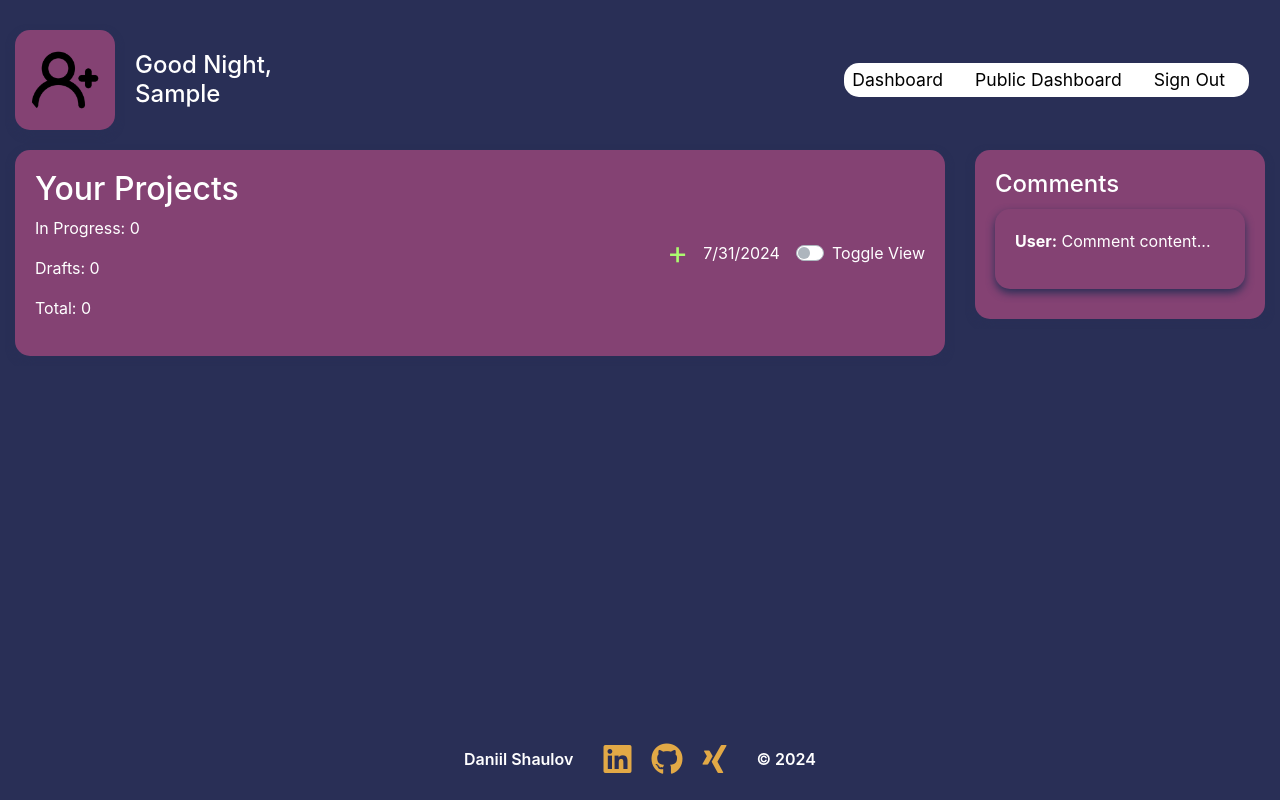
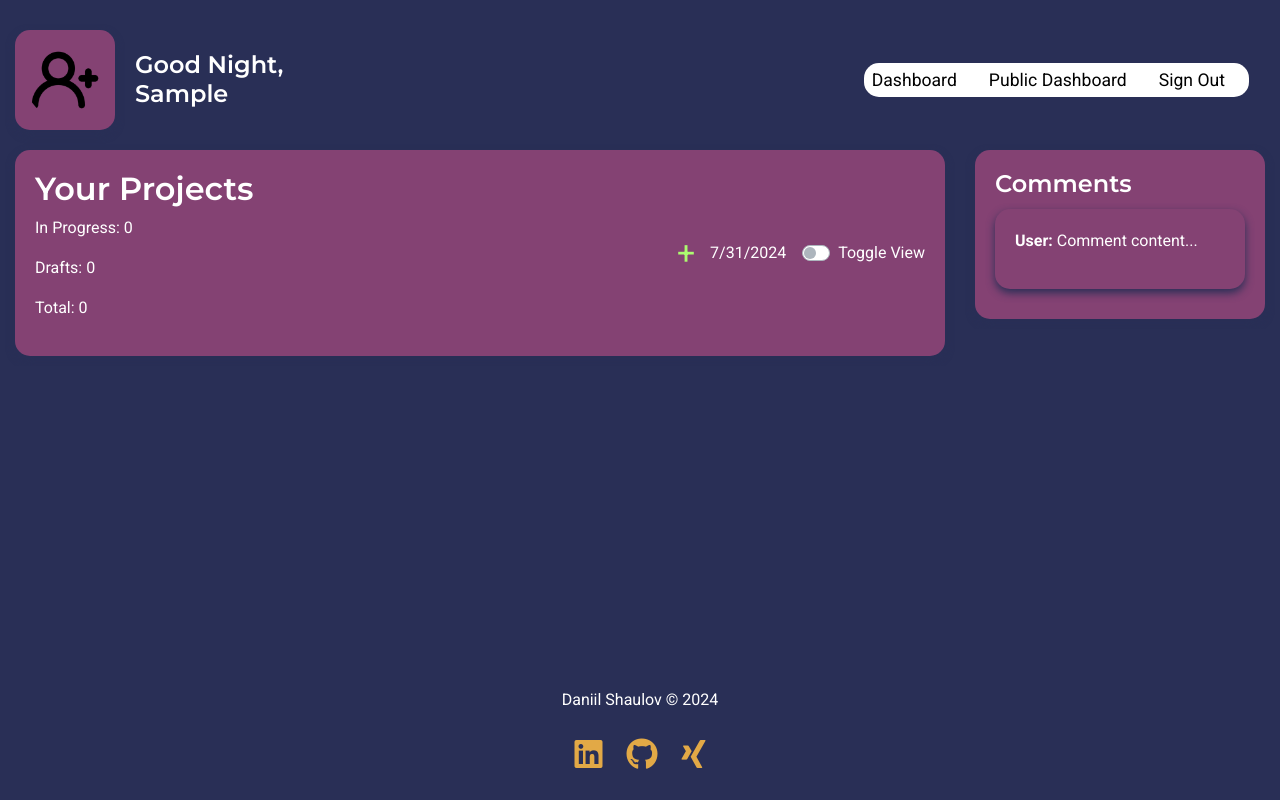
Before and after one commit to DaSHdotHub/ProjectTracker, a Django app: page /project/ in a window 1280 px wide. Run offline with Django 5.2, Linux system fonts and the light colour scheme; the visitor is signed in with stand-in values (Sample User, id 1); data comes from the database, SQL or seed files in the repository; data that the repository does not hold is empty; some libraries are stand-ins or nearby versions.

Commit message:
Add fonts to dashboard, make dashboard work with base.html

```diff
--- a/project_tracker/templates/project/dashboard.html
+++ b/project_tracker/templates/project/dashboard.html
@@ -1,27 +1,12 @@
+{% extends 'base.html' %}
 {% load static %}
-<!DOCTYPE html>
-<html lang="en">
 
-<head>
-    <meta charset="UTF-8">
-    <meta name="viewport" content="width=device-width, initial-scale=1.0">
-    <title>{% block title %}Dashboard{% endblock %}</title>
-    <!-- Bootstrap CSS and Datenpicker CSS -->
-    <link href="https://stackpath.bootstrapcdn.com/bootstrap/4.5.2/css/bootstrap.min.css" rel="stylesheet">
+{% block title %}Dashboard - ProjectTracker{% endblock %}
+
+{% block extra_head %}
 <link href="https://cdnjs.cloudflare.com/ajax/libs/bootstrap-datepicker/1.9.0/css/bootstrap-datepicker.min.css"
     rel="stylesheet">
 <style>
-        /* Root variables for consistent color scheme */
-        :root {
-            --deep-navy: #292f56;
-            --plum-purple: #844273;
-            --coral-pink: #cf6364;
-            --golden-amber: #e2a946;
-            --lime-green: #acfa70;
-            --pure-white: #ffffff;
-            --pure-black: #000000;
-        }
-
     /* Basic page structure */
     html,
     body {
@@ -36,7 +21,18 @@
         background-color: var(--deep-navy);
         color: var(--pure-white);
         min-height: 100vh;
+        font-family: 'Roboto', sans-serif;
         /* Ensure body takes at least full viewport height */
+    }
+
+    h1,
+    h2,
+    h3,
+    h4,
+    h5,
+    h6,
+    .navbar-brand {
+        font-family: 'Montserrat', sans-serif;
     }
 
     /* Main content area */
@@ -61,6 +57,7 @@
         padding: 20px;
         margin: 10px 0;
     }
+
     .text-muted {
         color: var(--lime-green) !important;
     }
@@ -110,15 +107,11 @@
     }
 
     /* Icon styles */
-        .icon,
     .create-project-icon {
         cursor: pointer;
         color: var(--lime-green);
         font-size: 1.5rem;
         margin: 15px 0;
-        }
-
-        .create-project-icon {
         font-size: 2rem;
         margin-right: 15px;
     }
@@ -319,45 +312,10 @@
         border-color: var(--coral-pink);
     }
 
-        /* Footer styles */
-        footer {
-            flex-shrink: 0;
-            /* Prevent footer from shrinking */
-            width: 100%;
-            color: var(--pure-white);
-            background-color: var(--deep-navy);
-        }
-
-        footer>div {
-            font-family: var(--font-for-header-footer);
-            text-align: center;
+    .form-title,
+    .btn {
+        font-family: 'Montserrat', sans-serif;
         font-weight: 600;
-            width: 100%;
-            display: flex;
-            flex-direction: row;
-            align-items: center;
-            justify-content: center;
-            padding: 15px 5%;
-        }
-
-        /* Footer icons container */
-        .icons {
-            display: flex;
-            flex-direction: row;
-            align-items: center;
-            overflow: visible;
-            padding: 0 20px;
-        }
-
-        /* Footer icon styles */
-        .icon {
-            color: var(--golden-amber);
-            transition: transform 0.3s ease;
-            margin: 10px;
-        }
-
-        .icon:hover {
-            transform: scale(1.5);
     }
 
     /* Media queries for responsive design */
@@ -391,6 +349,14 @@
             display: none;
         }
 
+        .navbar.toggler-icon {
+            color: var(--pure-white) !important;
+        }
+
+        .nav-link {
+            margin: 0 -4px;
+        }
+
         .top-row {
             flex-direction: row;
             justify-content: space-between;
@@ -400,6 +366,9 @@
     }
 </style>
 {% block styles %}{% endblock %}
+{% endblock %}
+
+{% block content %}
 </head>
 
 <body>
@@ -465,42 +434,9 @@
             </div>
         </div>
     </div>
-    <!-- Footer with author information and links -->
-    <footer>
-        <div>
-            <div>
-                Daniil Shaulov
-            </div>
-            <div class="icons">
-                <a href="https://linkedin.com/in/daniil-shaulov-87b5b2198" target="_blank" rel="noopener"
-                    aria-label="Visit my profile on LinkedIn (opens in a new tab)">
-                    <i class="icon fa-brands fa-linkedin fa-2x"></i>
-                </a>
-                <a href="https://github.com/DaSHdotHub?tab=repositories" target="_blank" rel="noopener"
-                    aria-label="Visit my GitHub page (opens in a new tab)">
-                    <i class="icon fa-brands fa-github fa-2x"></i>
-                </a>
-                <a href="https://xing.com/profile/Daniil_Shaulov/" target="_blank" rel="noopener"
-                    aria-label="Visit my profile on Xing (opens in a new tab)">
-                    <i class="icon fa-brands fa-xing fa-2x"></i>
-                </a>
-            </div>
-            <div>
-                © 2024
-            </div>
-        </div>
-    </footer>
-    <!-- Bootstrap and jQuery JS -->
-    <script src="https://kit.fontawesome.com/8553d96c4f.js" crossorigin="anonymous"></script>
-    <script src="https://code.jquery.com/jquery-3.5.1.min.js"
-        integrity="sha256-9/aliU8dGd2tb6OSsuzixeV4y/faTqgFtohetphbbj0="
-        crossorigin="anonymous"></script>
-    <script src="https://cdn.jsdelivr.net/npm/popper.js@1.16.1/dist/umd/popper.min.js"
-        integrity="sha384-9/reFTGAW83EW2RDu2S0VKaIzap3H66lZH81PoYlFhbGU+6BZp6G7niu735Sk7lN"
-        crossorigin="anonymous"></script>
-    <script src="https://cdn.jsdelivr.net/npm/bootstrap@4.5.3/dist/js/bootstrap.min.js"
-        integrity="sha384-w1Q4orYjBQndcko6MimVbzY0tgp4pWB4lZ7lr30WKz0vr/aWKhXdBNmNb5D92v7s"
-        crossorigin="anonymous"></script>
+    {% endblock %}
+    {% block extra_body %}
+    <!-- Bootstrap Datepicker JS -->
     <script
         src="https://cdnjs.cloudflare.com/ajax/libs/bootstrap-datepicker/1.9.0/js/bootstrap-datepicker.min.js"></script>
     <script>
@@ -603,8 +539,4 @@
     </script>
     {% block extra_js %}{% endblock %}
 
-</body>
-
-</html>
-
-<body>
+    {% endblock %}
```
Lines whose indentation alone changed are shown as unchanged.
